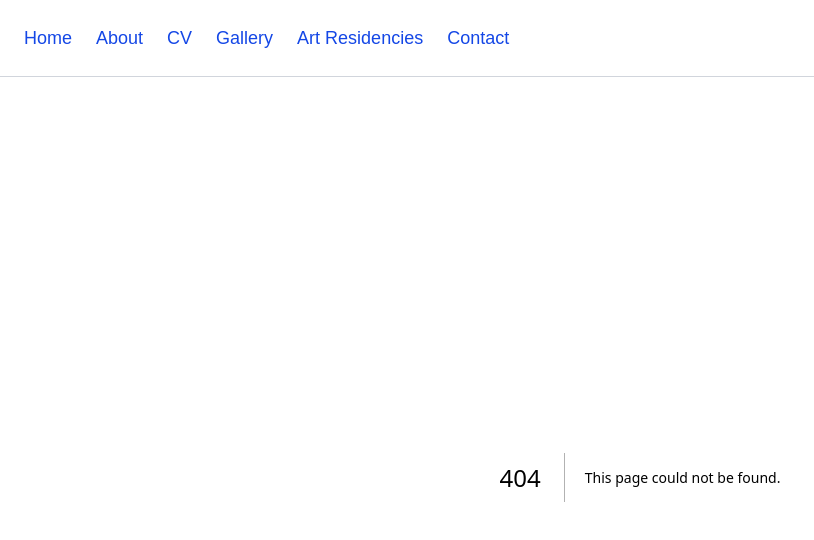
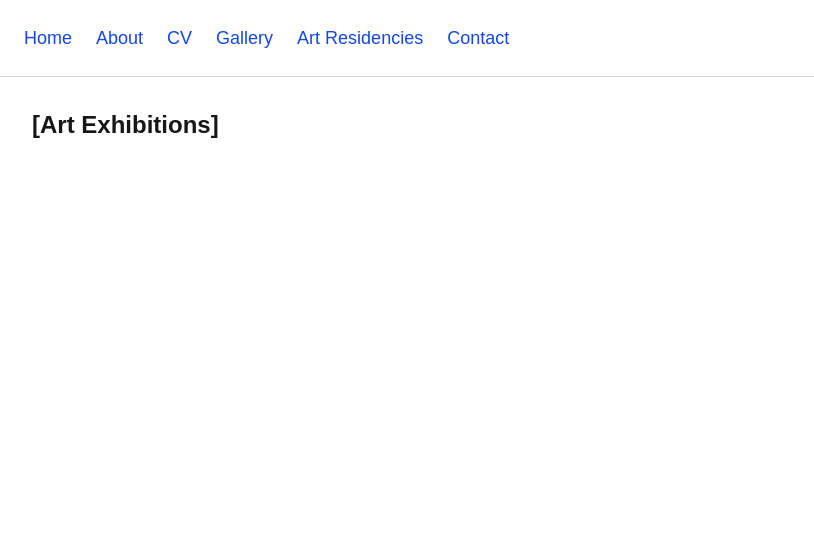
Before and after one commit to annisa-nye/sammi_portfolio, a Next.js app: page /exhibitions in a window 1280 px wide. Before the commit this address had no page. Shown: the top 540 px of the page, without its empty margins (0-814 px from the left). Built offline with nearby package versions, Linux system fonts and the light colour scheme.

Commit message:
added exhibition folder

```diff
--- /dev/null
+++ b/src/app/exhibitions/page.tsx
@@ -0,0 +1,7 @@
+export default function Page() {
+	return (
+		<main className='p-8'>
+			<h1 className='text-2xl font-bold'>[Art Exhibitions]</h1>
+		</main>
+	);
+}
```
Also changed, not shown: src/app/gallery/animation/page.tsx (added), src/app/residencies/page.tsx (renamed from src/app/art-residencies/page.tsx).
